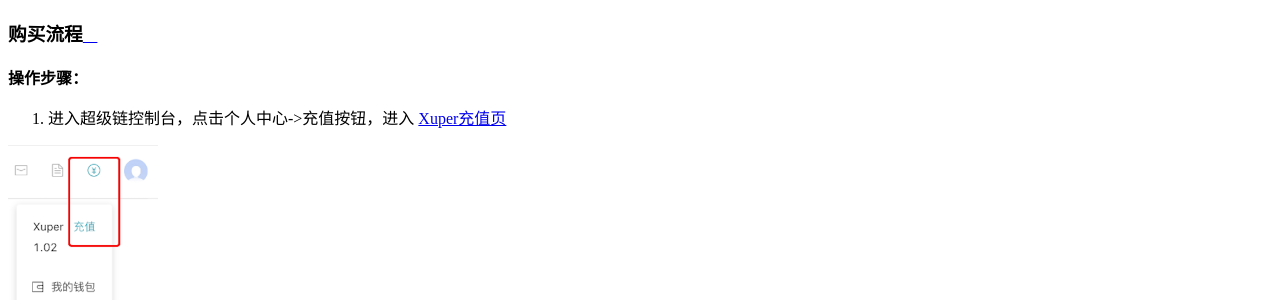
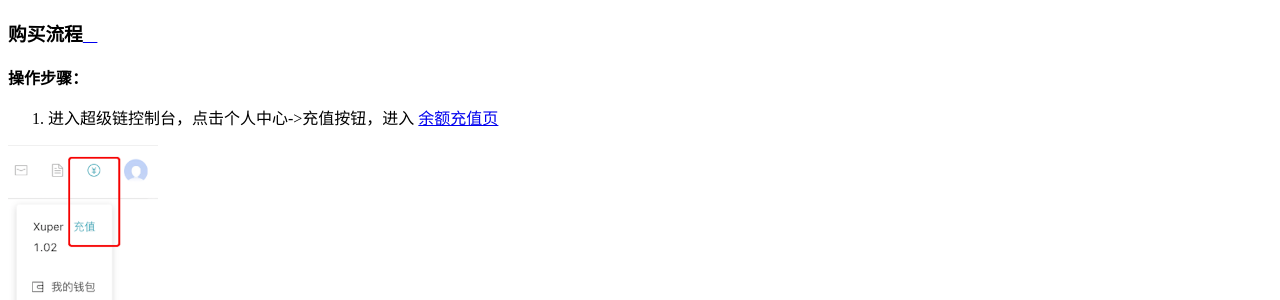
Before and after one commit to xuperchain/xuperos-docs, a Sphinx documentation site: the page built from source/quickstart.rst, in a window 1280 px wide and 900 px high, scrolled down 3225 px. Shown: the part 279-579 px from the top of the window. Built offline with Sphinx 7.4.7 and the Read the Docs theme 2.0.0, drawn with Linux system fonts in a browser that asks for light colours.

Commit message:
Update quickstart.rst

```diff
--- a/source/quickstart.rst
+++ b/source/quickstart.rst
@@ -76,7 +76,7 @@
 
 **操作步骤：**
 
-1. 进入超级链控制台，点击个人中心->充值按钮，进入 `Xuper充值页 <https://xchain.baidu.com/n/console#/finance/wallet/recharge>`_
+1. 进入超级链控制台，点击个人中心->充值按钮，进入 `余额充值页 <https://xchain.baidu.com/n/console#/finance/wallet/recharge>`_
 
 .. image:: images/recharge.png
     :align: center
```
